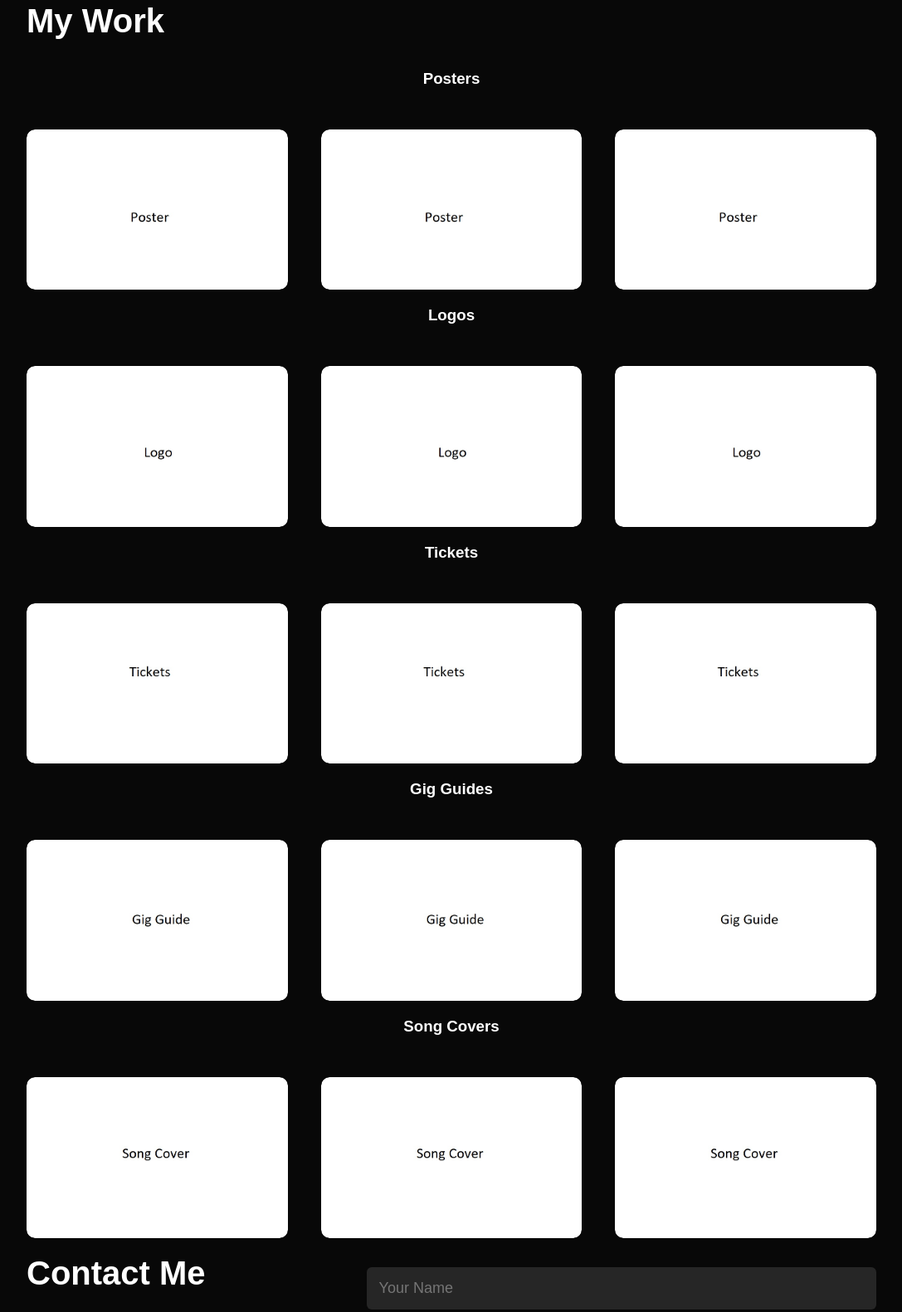
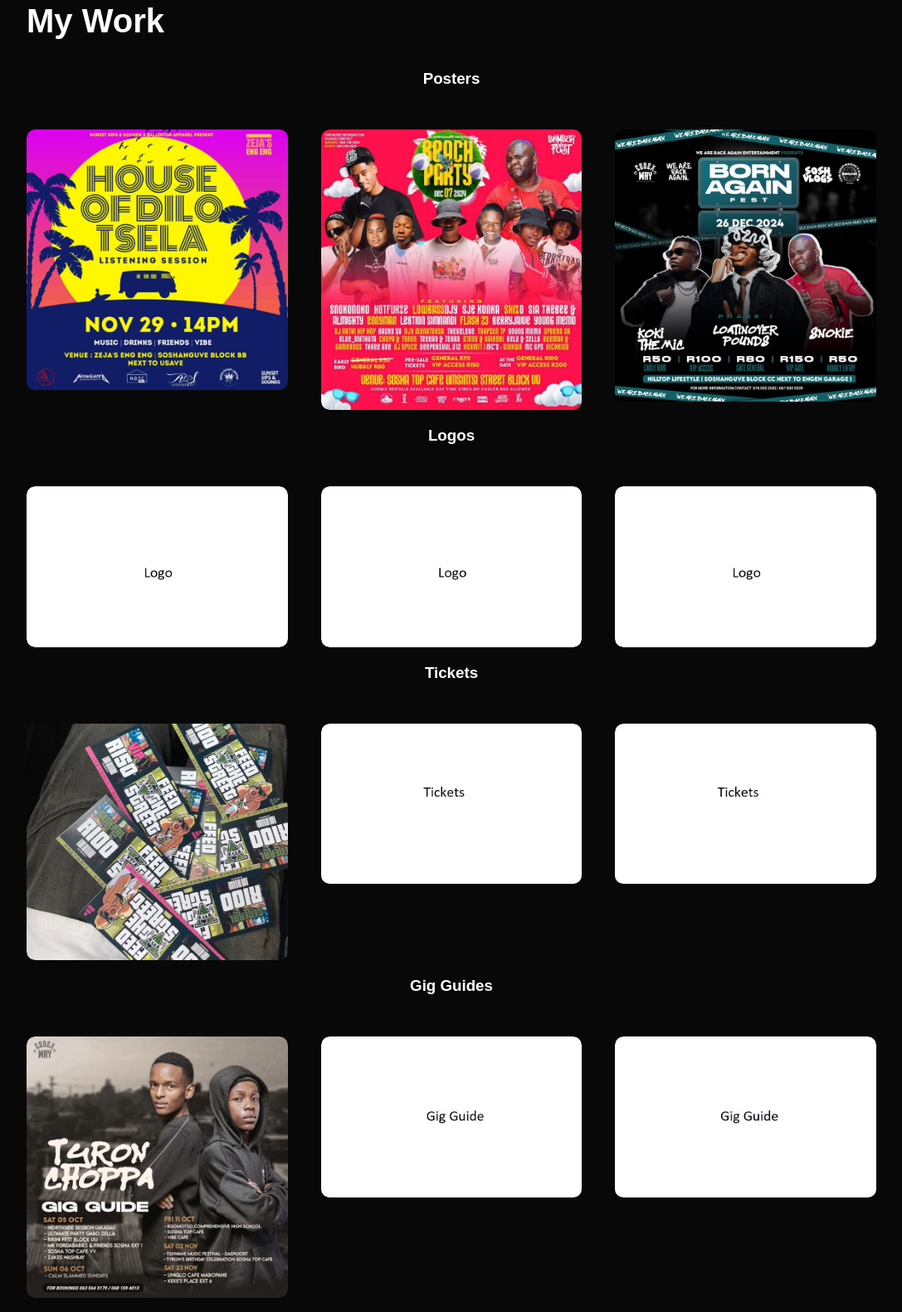
Before and after one commit to ThaboJunior/CodexxWay, a plain HTML site: page index.html in a window 1280 px wide. Shown: the part 2340-3921 px from the top of the page at 83% size, without its empty margins (96-1183 px from the left). Drawn offline with Linux system fonts and the light colour scheme.

Commit message:
Added some pictures of his work for demonstration

```diff
--- a/index.html
+++ b/index.html
@@ -125,13 +125,13 @@
         <h3 style="text-align: center;"> Posters</h3>
         <div class="work-list">
             <div class="work">
-                <span class="clickable"><img src="images/Poster.jpg" alt="Poster"></span>
+                <span class="clickable"><img src="images/Poster2.jpg" alt="Poster"></span>
             </div>
             <div class="work">
-                <span class="clickable"><img src="images/Poster.jpg" alt="Poster"></span>
+                <span class="clickable"><img src="images/Poster3.jpg" alt="Poster"></span>
             </div>
             <div class="work">
-                <span class="clickable"><img src="images/Poster.jpg" alt="Poster"></span>
+                <span class="clickable"><img src="images/Poster4.jpg" alt="Poster"></span>
             </div>
         </div>
     </div>
@@ -157,7 +157,7 @@
         <h3 style="text-align: center;"> Tickets</h3>
         <div class="work-list">
             <div class="work">
-                <span class="clickable"><img src="images/Ticket.jpg" alt="Ticket"></span>
+                <span class="clickable"><img src="images/Tickets2.jpg" alt="Ticket"></span>
             </div>
             <div class="work">
                 <span class="clickable"><img src="images/Ticket.jpg" alt="Ticket"></span>
@@ -173,7 +173,7 @@
         <h3 style="text-align: center;"> Gig Guides</h3>
         <div class="work-list">
             <div class="work">
-                <span class="clickable"><img src="images/Gig Guides.jpg" alt="Gig Guide"></span>
+                <span class="clickable"><img src="images/GigGuide2.jpg" alt="Gig Guide"></span>
             </div>
             <div class="work">
                 <span class="clickable"><img src="images/Gig Guides.jpg" alt="Gig Guide"></span>
@@ -189,7 +189,7 @@
         <h3 style="text-align: center;"> Song Covers</h3>
         <div class="work-list">
             <div class="work">
-                <span class="clickable"><img src="images/Song Cover.jpg" alt="Song Cover"></span>
+                <span class="clickable"><img src="images/Song Cover2.jpg" alt="Song Cover"></span>
             </div>
             <div class="work">
                 <span class="clickable"><img src="images/Song Cover.jpg" alt="Song Cover"></span>
```
